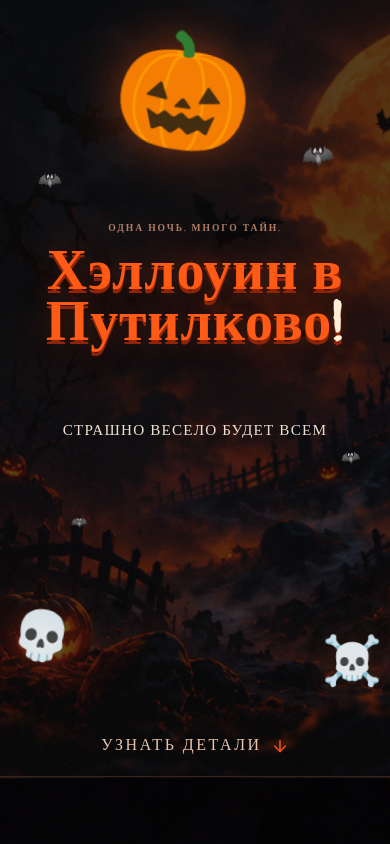
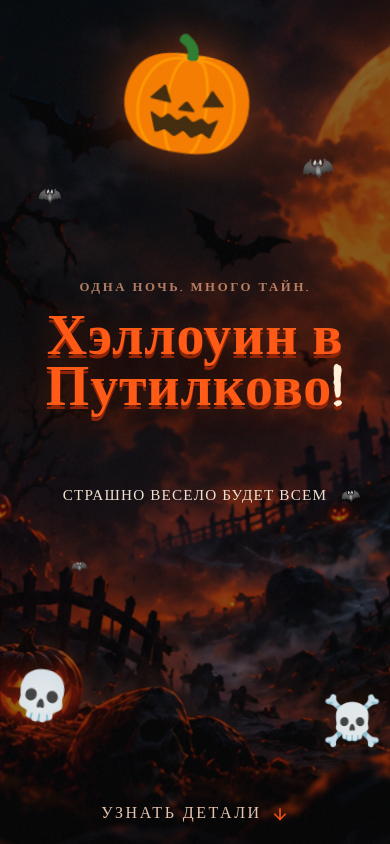
Before and after one commit to Sm1l/Halloween, a React (Vite) app: page / in a window 390 px wide. Shown: the top 844 px of the page. Built offline with nearby package versions, Linux system fonts and the light colour scheme.

Commit message:
fix hero page

```diff
--- a/src/styles.css
+++ b/src/styles.css
@@ -34,12 +34,6 @@ a {
   justify-content: center;
   flex-direction: column;
   background: #09090b;
-}
-
-@media (max-width: 460px) {
-  .hero-title {
-    font-size: 3.5rem;
-  }
 }
 
 .hero-art {
@@ -362,24 +356,17 @@ footer span {
     transform: translateY(5px);
   }
 }
-@media (max-width: 600px) {
-  .hero {
-    min-height: 92svh;
+@media (max-width: 480px) {
+  .hero-title {
+    font-size: 3.5rem;
   }
+
   .hero-art {
     background-position: 52% center;
-    opacity: 0.3;
   }
-  .moon {
-    width: 55vw;
-    right: -3%;
-    top: 10%;
-  }
-  .hero-copy {
-    margin-top: -13vh;
-  }
+
   .eyebrow {
-    font-size: 0.6rem;
+    font-size: 0.8rem;
   }
   .pumpkin {
     bottom: 11%;
```
